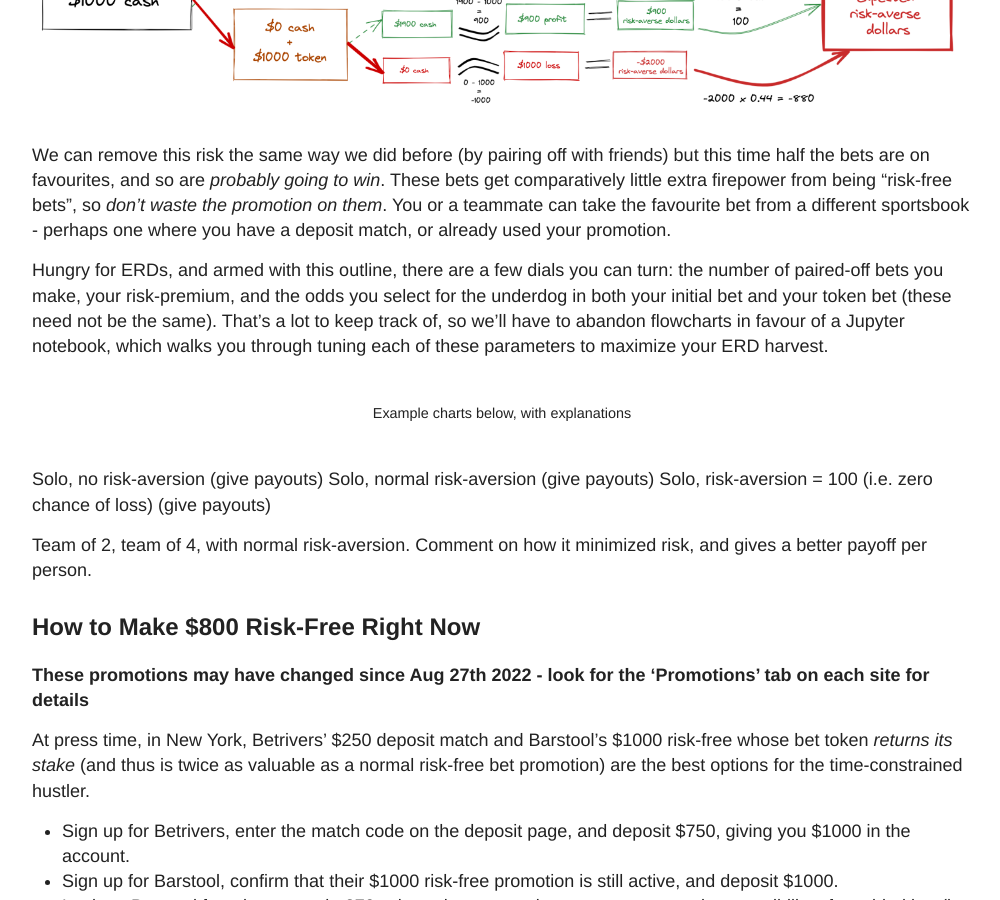
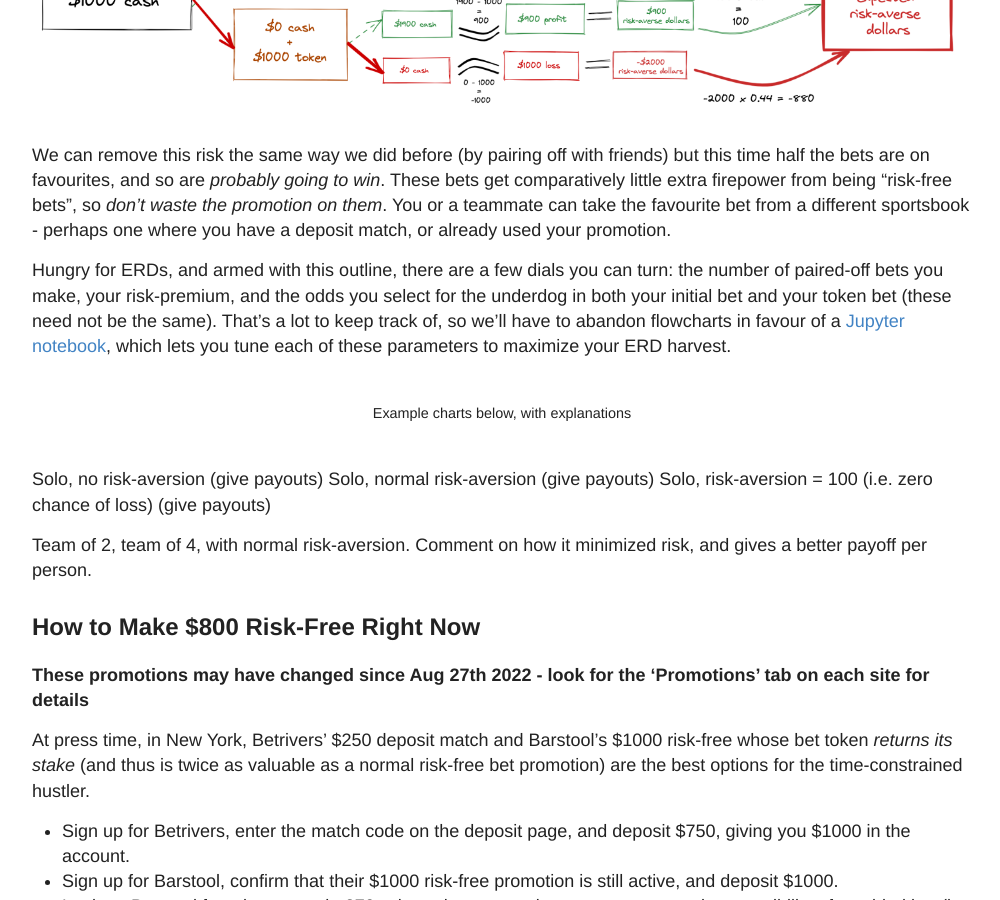
Before and after one commit to montyevans/montyevans.github.io, a Jekyll site: the page built from _posts/2022-08-25-sports-betting.md, in a window 1280 px wide and 900 px high, scrolled down 14447 px. Shown: the whole window, without its empty margins (138-1138 px from the left). Built offline with Jekyll 4.4.1, drawn with Linux system fonts in a browser that asks for light colours; nearby versions of some CDN libraries.

Commit message:
Added Colab button

```diff
--- a/_posts/2022-08-25-sports-betting.md
+++ b/_posts/2022-08-25-sports-betting.md
@@ -249,7 +249,7 @@
 
 We can remove this risk the same way we did before (by pairing off with friends) but this time half the bets are on favourites, and so are _probably going to win_. These bets get comparatively little extra firepower from being "risk-free bets", so _don't waste the promotion on them_. You or a teammate can take the favourite bet from a different sportsbook - perhaps one where you have a deposit match, or already used your promotion.
 
-Hungry for ERDs, and armed with this outline, there are a few dials you can turn: the number of paired-off bets you make, your risk-premium, and the odds you select for the underdog in both your initial bet and your token bet (these need not be the same). That's a lot to keep track of, so we'll have to abandon flowcharts in favour of a Jupyter notebook, which walks you through tuning each of these parameters to maximize your ERD harvest.
+Hungry for ERDs, and armed with this outline, there are a few dials you can turn: the number of paired-off bets you make, your risk-premium, and the odds you select for the underdog in both your initial bet and your token bet (these need not be the same). That's a lot to keep track of, so we'll have to abandon flowcharts in favour of a [Jupyter notebook](https://colab.research.google.com/github/montyevans/montyevans.github.io/blob/master/notebooks/betting.ipynb#scrollTo=2UJdTlovLtVV), which lets you tune each of these parameters to maximize your ERD harvest.
 
 | Example charts below, with explanations |
 
```
Also changed, not shown: 1 other file.
